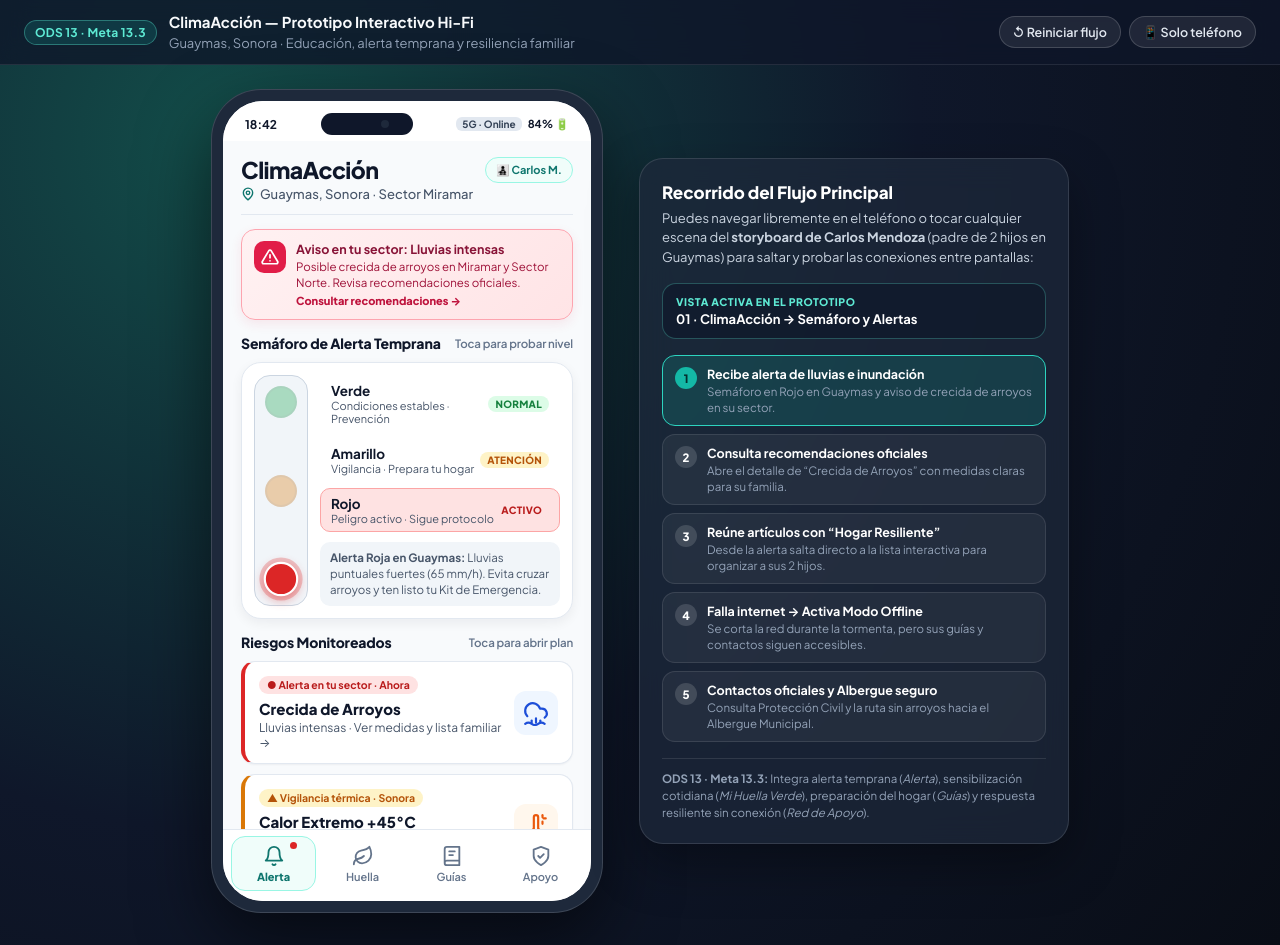
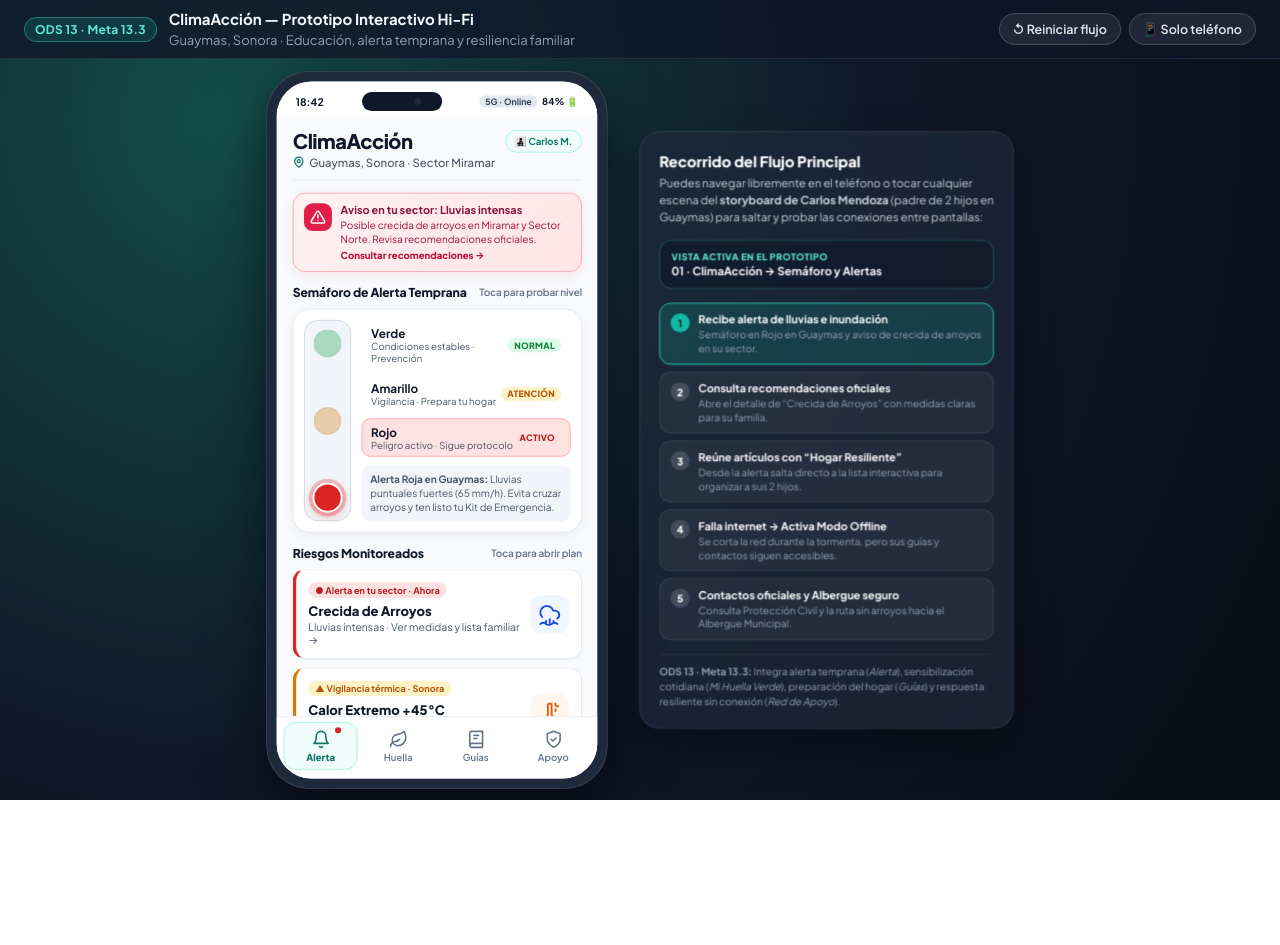
Before and after one commit to MrFr4nkTv/ClimaAccionApp, a plain HTML site: page index.html in a window 1280 px wide. After the commit the page ends 800 px from the top, so only its background shows below. Drawn offline with Linux system fonts and the light colour scheme.

Commit message:
Add files via upload

```diff
--- a/app.js
+++ b/app.js
@@ -938,7 +938,10 @@ function initEvents() {
     const isClean = document.body.classList.toggle('clean-mode');
     btnToggleClean.classList.toggle('active-clean', isClean);
     btnToggleClean.textContent = isClean ? '📋 Mostrar guía de flujo' : '📱 Solo teléfono';
+    fitDesktopStage();
   });
+
+  window.addEventListener('resize', fitDesktopStage);
 
   document.getElementById('btnResetDemo').addEventListener('click', () => {
     state = initialState();
@@ -957,6 +960,34 @@ function initEvents() {
   });
 }
 
+// Ajuste automático en ventanas de escritorio (ej. 1680x1050, laptops o escalado 125%) sin barra lateral
+function fitDesktopStage() {
+  const stageWrapper = document.getElementById('stageWrapper');
+  const stageInner = document.getElementById('stageInner');
+  const phoneShell = document.querySelector('.phone-shell');
+  const presenterPanel = document.querySelector('.presenter-panel');
+  if (!stageWrapper || !stageInner || !phoneShell) return;
+
+  if (window.innerWidth <= 900 || window.innerHeight < 520) {
+    stageInner.style.setProperty('--stage-scale', '1');
+    return;
+  }
+
+  const availW = stageWrapper.clientWidth - 40;
+  const availH = stageWrapper.clientHeight - 24;
+  const isClean = document.body.classList.contains('clean-mode');
+  const naturalH = Math.max(
+    phoneShell.offsetHeight,
+    !isClean && presenterPanel ? presenterPanel.offsetHeight : 0
+  );
+  const naturalW = stageInner.offsetWidth;
+
+  if (naturalH <= 0 || naturalW <= 0) return;
+
+  const scale = Math.min(1, availH / naturalH, availW / naturalW);
+  stageInner.style.setProperty('--stage-scale', scale.toFixed(4));
+}
+
 // Arranque inicial
 renderSemaforo();
 updateHuellaCalculation();
@@ -964,3 +995,4 @@ renderRetos();
 renderGuidesList();
 selectShelter('municipal');
 initEvents();
+fitDesktopStage();
--- a/index.html
+++ b/index.html
@@ -35,7 +35,8 @@
     </div>
   </header>
 
-  <main class="stage-wrapper">
+  <main class="stage-wrapper" id="stageWrapper">
+    <div class="stage-inner" id="stageInner">
     <!-- Marco del Teléfono Móvil -->
     <div class="phone-shell" role="region" aria-label="Prototipo móvil ClimaAcción">
       <div class="phone-screen" id="phoneScreen">
@@ -561,6 +562,7 @@
         <strong>ODS 13 · Meta 13.3:</strong> Integra alerta temprana (<em>Alerta</em>), sensibilización cotidiana (<em>Mi Huella Verde</em>), preparación del hogar (<em>Guías</em>) y respuesta resiliente sin conexión (<em>Red de Apoyo</em>).
       </div>
     </aside>
+    </div>
   </main>
 
   <script src="app.js"></script>
--- a/styles.css
+++ b/styles.css
@@ -72,13 +72,14 @@ input:focus-visible,
   display: flex;
   align-items: center;
   justify-content: space-between;
-  padding: 12px 24px;
+  padding: 9px 24px;
   background: rgba(15, 23, 42, 0.78);
   backdrop-filter: blur(12px);
   border-bottom: 1px solid rgba(255, 255, 255, 0.09);
   color: #f8fafc;
   gap: 12px;
   flex-wrap: wrap;
+  flex-shrink: 0;
 }
 
 .brand-meta {
@@ -144,14 +145,45 @@ input:focus-visible,
 /* Main Stage Layout */
 .stage-wrapper {
   flex: 1;
+  min-height: 0;
+  display: flex;
+  align-items: center;
+  justify-content: center;
+  padding: 12px 20px;
+  width: 100%;
+  margin: 0 auto;
+}
+
+.stage-inner {
   display: flex;
   align-items: center;
   justify-content: center;
   gap: 36px;
-  padding: 24px 20px 32px;
-  max-width: 1180px;
-  width: 100%;
-  margin: 0 auto;
+  width: fit-content;
+  transform: scale(var(--stage-scale, 1));
+  transform-origin: center center;
+}
+
+@media (min-width: 901px) and (min-height: 520px) {
+  html,
+  body {
+    height: 100vh;
+    height: 100dvh;
+    overflow: hidden;
+  }
+
+  .stage-wrapper {
+    overflow: hidden;
+  }
+
+  .phone-shell {
+    height: clamp(780px, calc(100dvh - 76px), 824px);
+  }
+
+  .presenter-panel {
+    max-height: clamp(640px, calc(100dvh - 76px), 824px);
+    overflow-y: auto;
+  }
 }
 
 body.clean-mode .presenter-panel {
@@ -1609,8 +1641,12 @@ input[type='range'].styled-slider::-moz-range-thumb {
 /* Responsive Mobile View */
 @media (max-width: 900px) {
   .stage-wrapper {
+    padding: 16px 12px;
+  }
+  .stage-inner {
     flex-direction: column;
-    padding: 16px 12px;
+    gap: 24px;
+    transform: none !important;
   }
   .presenter-panel {
     max-width: 392px;
@@ -1623,6 +1659,13 @@ input[type='range'].styled-slider::-moz-range-thumb {
   }
   .stage-wrapper {
     padding: 0;
+  }
+  .stage-inner {
+    width: 100%;
+    height: 100%;
+    gap: 0;
+    max-width: none;
+    transform: none !important;
   }
   .phone-shell {
     width: 100vw;
```
